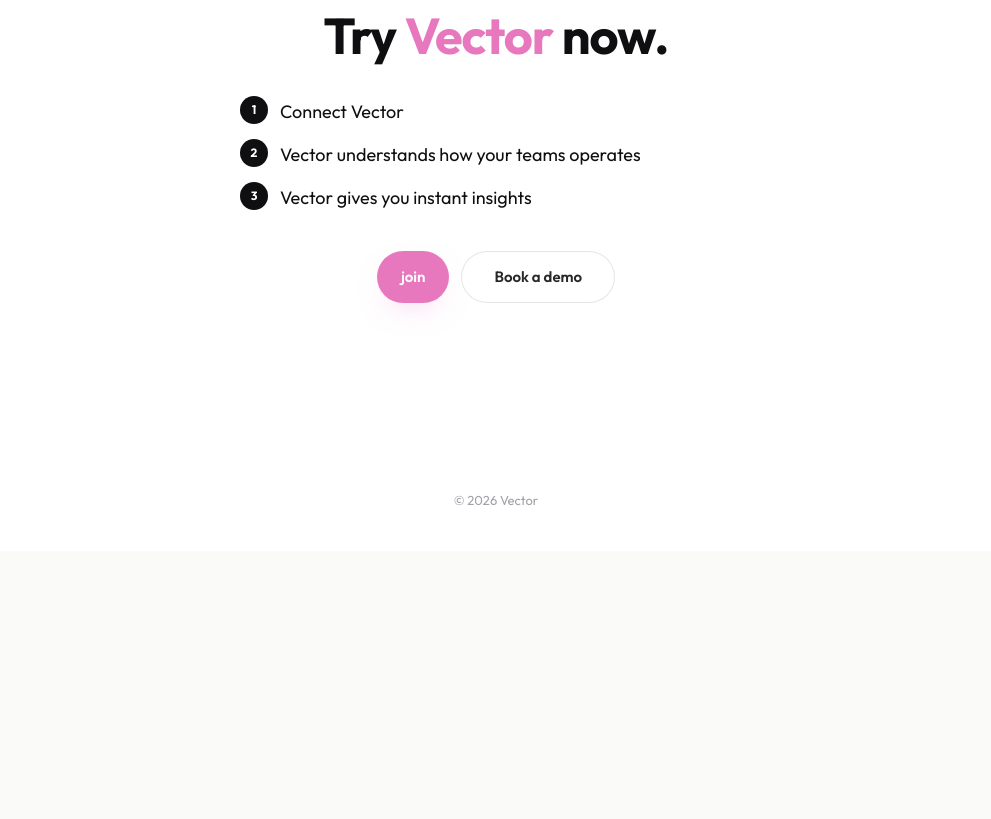
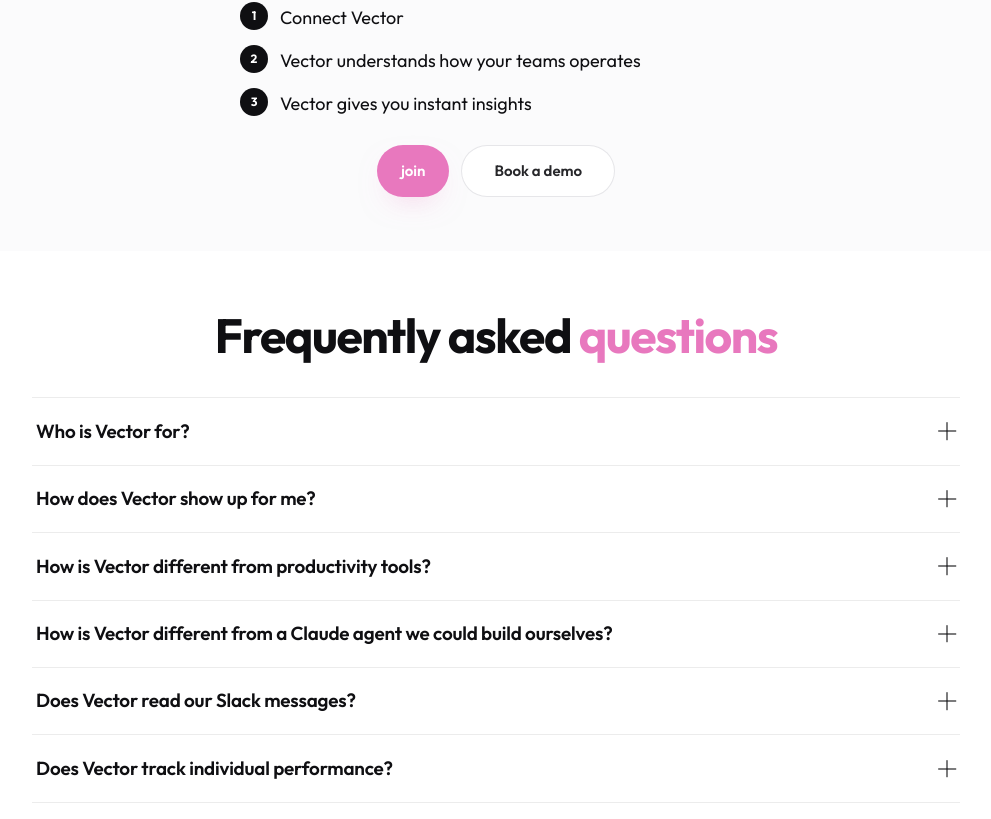
Before and after one commit to CozyTibo/vector, a React (Vite) app in the folder frontend/: page / in a window 1280 px wide. Shown: the part 3861-4680 px from the top of the page, without its empty margins (144-1135 px from the left). Before the commit the page ends 4412 px from the top, so only its background shows below. Built offline with nearby package versions, Linux system fonts and the light colour scheme; no server answers.

Commit message:
Add FAQ to the landing

```diff
--- a/frontend/src/components/landing/VectorLandingBody.tsx
+++ b/frontend/src/components/landing/VectorLandingBody.tsx
@@ -1,4 +1,4 @@
-import { useEffect, useRef } from "react";
+import { type ReactNode, useEffect, useRef } from "react";
 import { Link } from "react-router-dom";
 
 import vectorHeroAvatarUrl from "../../assets/logo.jpeg";
@@ -44,6 +44,100 @@
     sub: "You step in for decisions. Vector handles the rest.",
   },
 ] as const;
+
+const FAQ_ITEMS: ReadonlyArray<{ q: string; a: ReactNode }> = [
+  {
+    q: "Who is Vector for?",
+    a: (
+      <p>
+        Engineering leaders and their managers, anyone responsible for delivery who ends up absorbing the
+        coordination tax instead of shipping. Vector removes that overhead. No more firefighting. No more
+        surprises. Lean delivery.
+      </p>
+    ),
+  },
+  {
+    q: "How does Vector show up for me?",
+    a: (
+      <>
+        <p>You don&apos;t go to Vector. Vector comes to you, entirely through Slack.</p>
+        <p>
+          A daily briefing every morning. A nudge in the right thread when something needs action. A sprint
+          recap when you ask for it.
+        </p>
+        <p>No new tool. No new workflow. Just the right context at the right moment.</p>
+      </>
+    ),
+  },
+  {
+    q: "How is Vector different from productivity tools?",
+    a: (
+      <>
+        <p>
+          Most tools make managers more informed. Vector makes managers less necessary for routine
+          coordination.
+        </p>
+        <p>
+          The difference is where the loop closes: with a dashboard, you still have to read it, interpret it,
+          act. With Vector, the loop closes automatically. You&apos;re only notified when something needs a
+          human decision, everything else is handled.
+        </p>
+      </>
+    ),
+  },
+  {
+    q: "How is Vector different from a Claude agent we could build ourselves?",
+    a: (
+      <p>
+        Building the agent is the easy part. The hard part is knowing which signals predict a miss, which
+        coordination patterns precede a slip, what healthy execution looks like, and encoding that into
+        something that works reliably across engineering orgs. That&apos;s Vector&apos;s core product.
+        You&apos;re not buying an LLM wrapper. You&apos;re buying a brain that understands how your team
+        works.
+      </p>
+    ),
+  },
+  {
+    q: "Does Vector read our Slack messages?",
+    a: (
+      <>
+        <p>
+          Yes, and this is deliberate. Most execution problems don&apos;t show up in Jira. They surface in a
+          message that didn&apos;t get a reply, or a thread where a decision quietly shifted.
+        </p>
+        <p>
+          Vector reads channel content to build a real picture of coordination. It&apos;s processed
+          in-context, but never stored. Private messages are out of scope and remain private.
+        </p>
+      </>
+    ),
+  },
+  {
+    q: "Does Vector track individual performance?",
+    a: (
+      <p>
+        No. Vector tracks coordination patterns: whether work is moving, where dependencies are forming, where
+        blockers are accumulating. It doesn&apos;t score individuals, rank engineers, or produce performance
+        ratings.
+      </p>
+    ),
+  },
+  {
+    q: "How do we know our data is safe?",
+    a: (
+      <p>
+        Our DPA explicitly prohibits Anthropic from using your data for AI training, limits data retention to
+        what&apos;s needed to process a request, and lists every subprocessor with access. Infrastructure
+        runs on AWS Ireland (SOC 2 Type II, ISO 27001, ISO 27701). If procurement needs to review it before
+        signing, reach out at{" "}
+        <a className="faq-link" href="mailto:victoire@angelcorp.ai">
+          victoire@angelcorp.ai
+        </a>
+        .
+      </p>
+    ),
+  },
+];
 
 const IMPACT_BLOCKS = [
   {
@@ -548,6 +642,29 @@
             </div>
           </div>
         </section>
+
+        <section className="faq-strip" id="faq" aria-labelledby="faq-heading">
+          <div className="faq-strip__inner">
+            <header className="faq-strip__header">
+              <h2 id="faq-heading">
+                Frequently asked <span className="accent">questions</span>
+              </h2>
+            </header>
+            <ul className="faq-list" role="list">
+              {FAQ_ITEMS.map((item) => (
+                <li key={item.q} className="faq-list__item">
+                  <details className="faq-item">
+                    <summary className="faq-item__q">
+                      <span className="faq-item__q-text">{item.q}</span>
+                      <span className="faq-item__icon" aria-hidden="true" />
+                    </summary>
+                    <div className="faq-item__a">{item.a}</div>
+                  </details>
+                </li>
+              ))}
+            </ul>
+          </div>
+        </section>
       </main>
 
       <footer>
--- a/frontend/src/styles/vector-landing-scoped.css
+++ b/frontend/src/styles/vector-landing-scoped.css
@@ -2180,6 +2180,18 @@
 #vector-landing .slack-dots span:nth-child(3) {
   animation-delay: 0.3s;
 }
+#vector-landing #cta.section {
+  background: rgba(250, 250, 251, 0.72);
+  padding-top: clamp(1.6rem, 3vw, 2.6rem);
+  padding-bottom: clamp(1.6rem, 3vw, 2.6rem);
+}
+#vector-landing #cta .cta-card {
+  padding-top: clamp(0.5rem, 1.2vw, 1rem);
+  padding-bottom: clamp(0.5rem, 1.2vw, 1rem);
+}
+#vector-landing #cta .cta-actions {
+  margin-top: clamp(1.25rem, 2.4vw, 1.75rem);
+}
 #vector-landing .cta-card {
   border: none;
   border-radius: 0;
@@ -2276,6 +2288,142 @@
   border-color: #d4d4d8;
 }
 
+/* FAQ strip - shares vertical rhythm with timeline-contrast / impact-strip */
+#vector-landing .faq-strip {
+  width: 100%;
+  margin: 0;
+  padding: clamp(2.4rem, 4.6vw, 4.4rem) 1.25rem;
+  background: #fff;
+}
+@media (min-width: 640px) {
+  #vector-landing .faq-strip {
+    padding-left: 2rem;
+    padding-right: 2rem;
+  }
+}
+#vector-landing .faq-strip__inner {
+  max-width: min(58rem, 100%);
+  margin: 0 auto;
+}
+#vector-landing .faq-strip__header {
+  text-align: center;
+  margin-bottom: clamp(1.6rem, 2.8vw, 2.4rem);
+}
+#vector-landing .faq-strip__header h2 {
+  margin: 0;
+  font-size: clamp(2rem, 2vw + 1.4rem, 3.35rem);
+  font-weight: 700;
+  line-height: 1.08;
+  letter-spacing: -0.03em;
+  color: var(--ink);
+}
+#vector-landing .faq-list {
+  list-style: none;
+  margin: 0;
+  padding: 0;
+  border-top: 1px solid rgba(15, 15, 18, 0.08);
+}
+#vector-landing .faq-list__item {
+  border-bottom: 1px solid rgba(15, 15, 18, 0.08);
+}
+#vector-landing .faq-item {
+  padding: 0;
+  background: transparent;
+}
+#vector-landing .faq-item > summary {
+  list-style: none;
+  cursor: pointer;
+  display: flex;
+  align-items: center;
+  justify-content: space-between;
+  gap: 1.25rem;
+  padding: clamp(1.05rem, 1.6vw, 1.4rem) 0.25rem;
+  font-family: var(--font);
+  font-weight: 600;
+  font-size: clamp(1rem, 0.4vw + 0.92rem, 1.18rem);
+  line-height: 1.35;
+  color: var(--ink);
+  letter-spacing: -0.01em;
+  outline: none;
+}
+#vector-landing .faq-item > summary::-webkit-details-marker {
+  display: none;
+}
+#vector-landing .faq-item > summary:hover .faq-item__q-text {
+  color: #1f1f24;
+}
+#vector-landing .faq-item > summary:focus-visible {
+  outline: 2px solid var(--accent);
+  outline-offset: 4px;
+  border-radius: 6px;
+}
+#vector-landing .faq-item__q-text {
+  flex: 1;
+  min-width: 0;
+  text-wrap: balance;
+}
+#vector-landing .faq-item__icon {
+  flex-shrink: 0;
+  position: relative;
+  width: 1.1rem;
+  height: 1.1rem;
+}
+#vector-landing .faq-item__icon::before,
+#vector-landing .faq-item__icon::after {
+  content: "";
+  position: absolute;
+  left: 50%;
+  top: 50%;
+  background: rgba(15, 15, 18, 0.55);
+  transition: transform 220ms ease, opacity 180ms ease;
+}
+#vector-landing .faq-item__icon::before {
+  width: 1.1rem;
+  height: 2px;
+  transform: translate(-50%, -50%);
+}
+#vector-landing .faq-item__icon::after {
+  width: 2px;
+  height: 1.1rem;
+  transform: translate(-50%, -50%);
+}
+#vector-landing .faq-item[open] > summary .faq-item__icon::after {
+  transform: translate(-50%, -50%) scaleY(0);
+  opacity: 0;
+}
+#vector-landing .faq-item[open] > summary .faq-item__icon::before {
+  background: var(--accent);
+}
+#vector-landing .faq-item__a {
+  padding: 0 0.25rem clamp(1.1rem, 1.6vw, 1.4rem);
+  font-family: var(--font);
+  font-size: clamp(0.95rem, 0.32vw + 0.86rem, 1.07rem);
+  line-height: 1.6;
+  color: rgba(15, 15, 18, 0.72);
+  max-width: 56rem;
+}
+#vector-landing .faq-item__a p {
+  margin: 0;
+}
+#vector-landing .faq-item__a p + p {
+  margin-top: 0.75em;
+}
+#vector-landing .faq-link {
+  color: var(--accent);
+  text-decoration: none;
+  font-weight: 600;
+  border-bottom: 1px solid rgba(232, 120, 190, 0.35);
+}
+#vector-landing .faq-link:hover {
+  border-bottom-color: var(--accent);
+}
+@media (prefers-reduced-motion: reduce) {
+  #vector-landing .faq-item__icon::before,
+  #vector-landing .faq-item__icon::after {
+    transition: none;
+  }
+}
+
 #vector-landing footer {
   background: rgba(255, 255, 255, 0.3);
   backdrop-filter: blur(4px);
```
